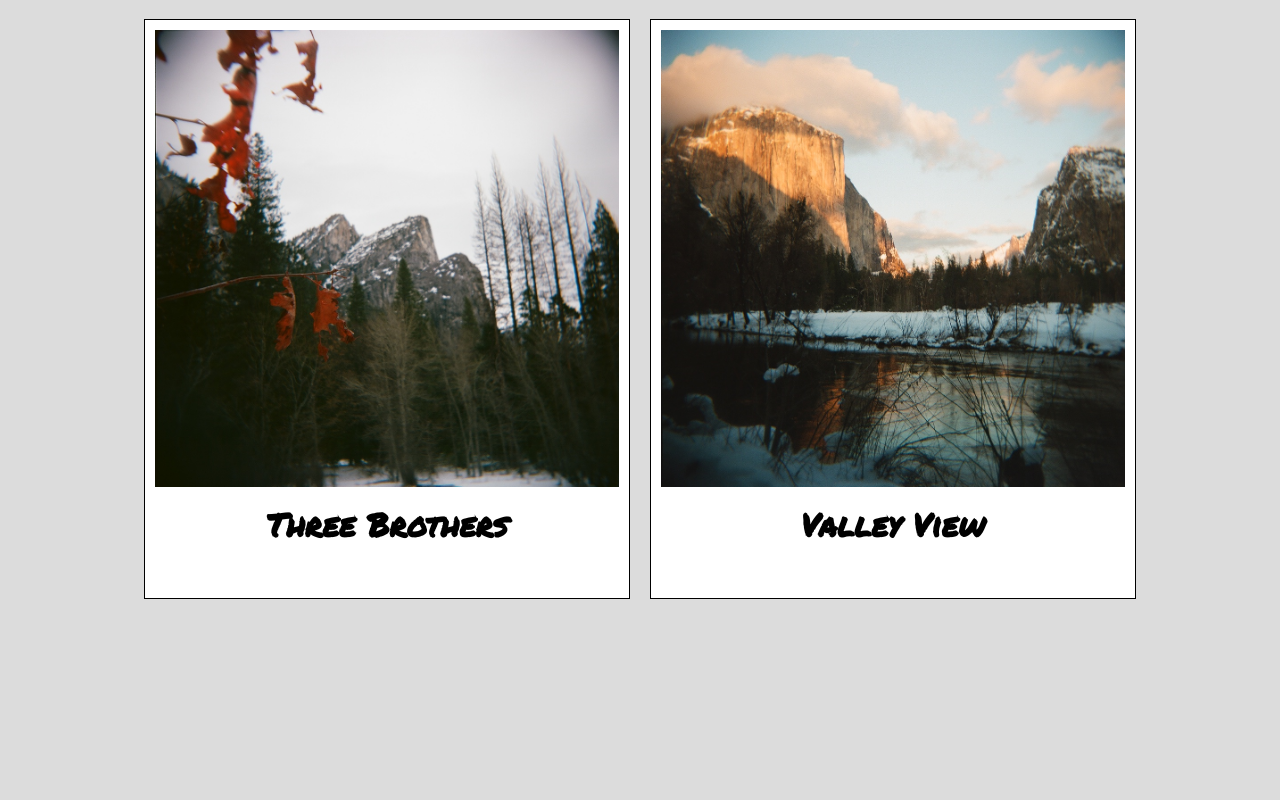
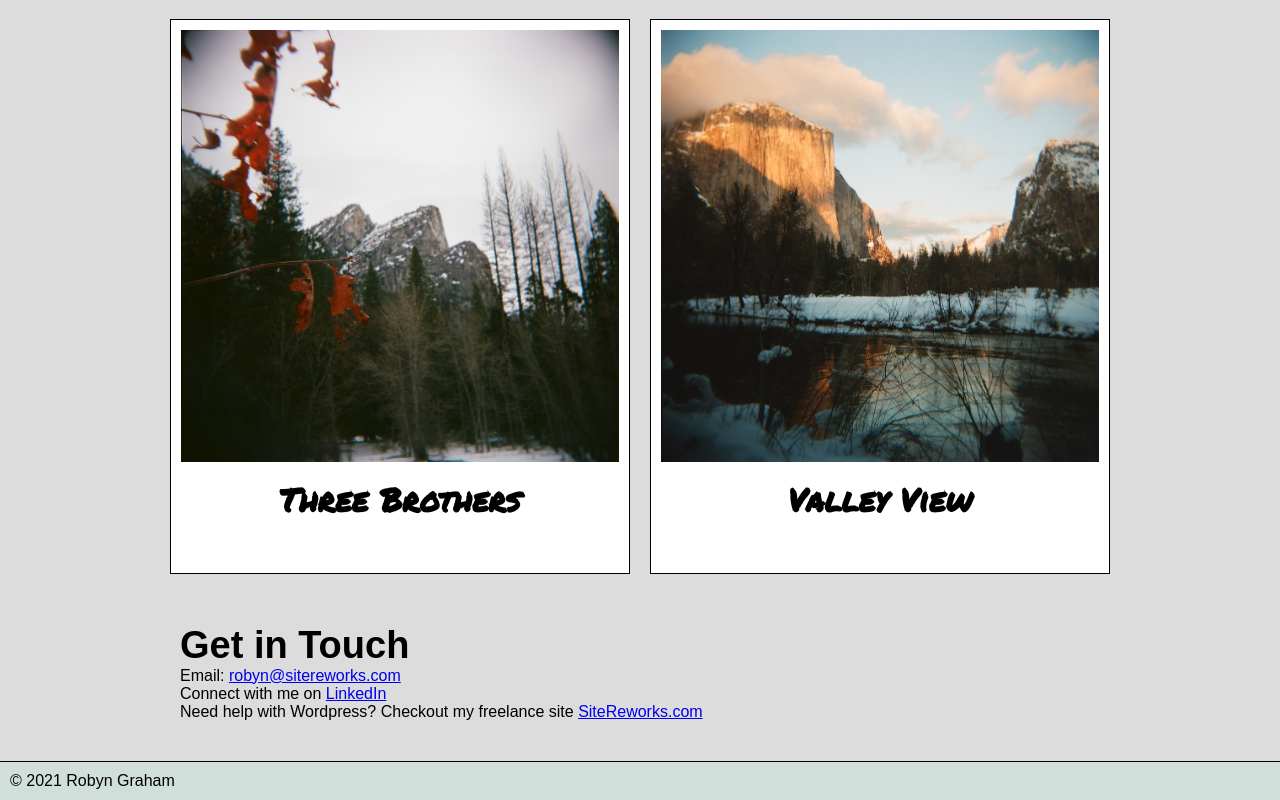
Before and after one commit to robyng/porfolio, a plain HTML site: page polaroid.html in a window 1280 px wide. Shown: the part 614-1414 px from the top of the page. Before the commit the page ends 1231 px from the top, so only its background shows below. Drawn offline with Linux system fonts and the light colour scheme.

Commit message:
add footer to polaroid, add contact section

```diff
--- a/assets/css/style3.css
+++ b/assets/css/style3.css
@@ -1,9 +1,17 @@
+* {
+    font-family: Arial, Helvetica, sans-serif;
+    margin: 0;
+    box-sizing: border-box;
+}
+
+
+
 body {
     background-color: gainsboro;
 }
 
 .work-box  {
-    width: 80%;
+    width: 75%;
     margin: 0 auto;
 
 
@@ -44,3 +52,28 @@ h4 {
     font-size: 32px;
     margin: 10px 0;
 }
+
+/* Contact */
+.contact {
+    width: 75%;
+    margin: 20px auto;
+    padding: 20px;
+}
+
+.contact h3 {
+    font-size: 38px;
+}
+
+
+
+/* footer */
+footer {
+    background-color: rgb(209, 223, 219);
+    border-top: 1px solid black;
+    margin-top: 20px;
+    padding: 10px;
+}
+
+footer p {
+    background-color:  rgb(209, 223, 219);
+}
--- a/polaroid.html
+++ b/polaroid.html
@@ -38,5 +38,19 @@
 
     </section>
 
+    <section id="contact">
+        <div class ="contact">
+        <h3>Get in Touch</h3>
+        <p>Email: <a href="mailto:robyn@siterework.com">robyn@sitereworks.com</a></p>
+        <p>Connect with me on <a href="https://www.linkedin.com/in/robyn-graham-b067aa97/" target="_blank">LinkedIn</a></p>
+        <p>Need help with Wordpress? Checkout my freelance site <a href="https://www.sitereworks.com/" target="_blank">SiteReworks.com</a></p>
+        </div>
+    </section>
+
+
+    <footer>
+        <p>&copy; 2021 Robyn Graham</p>
+    </footer>
+
 </body>
 </html>
```
Also changed, not shown: 1 other file.
